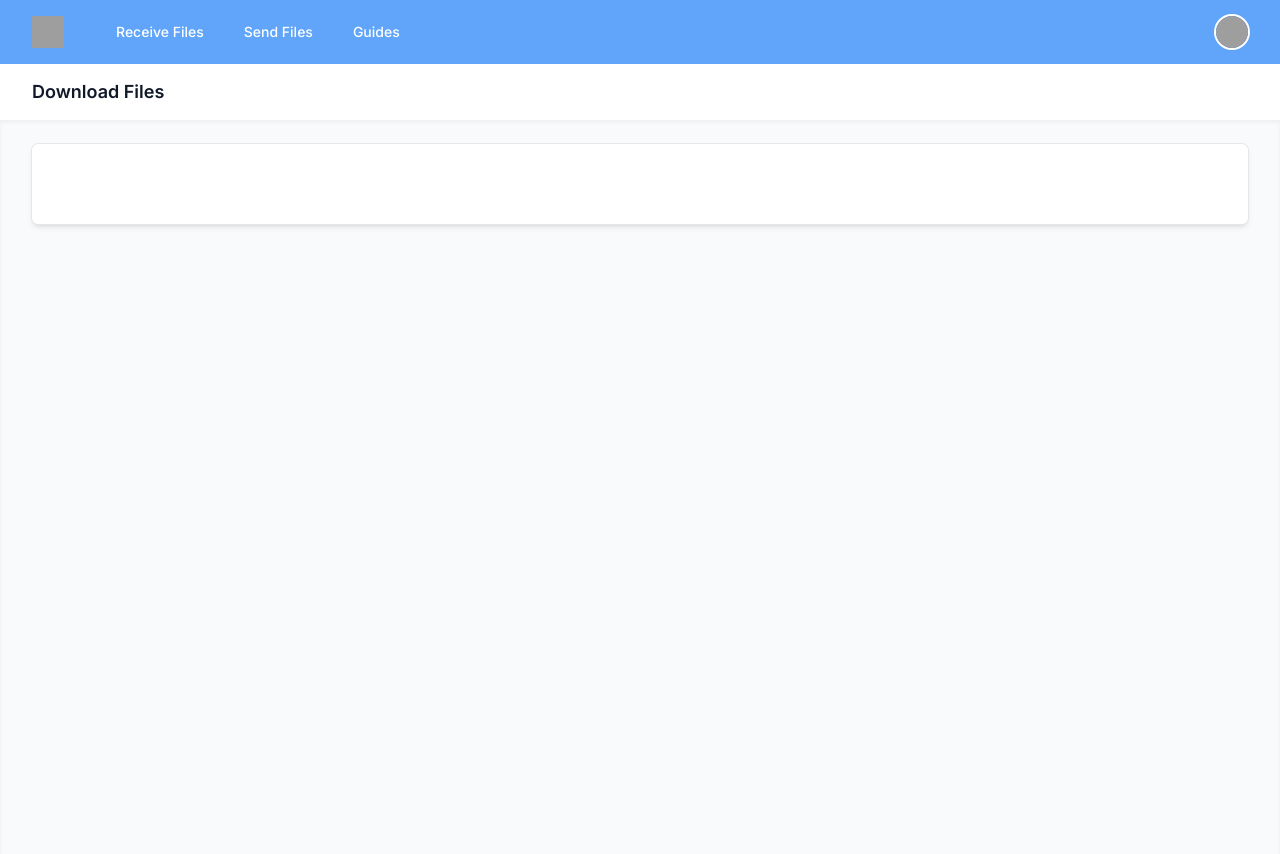
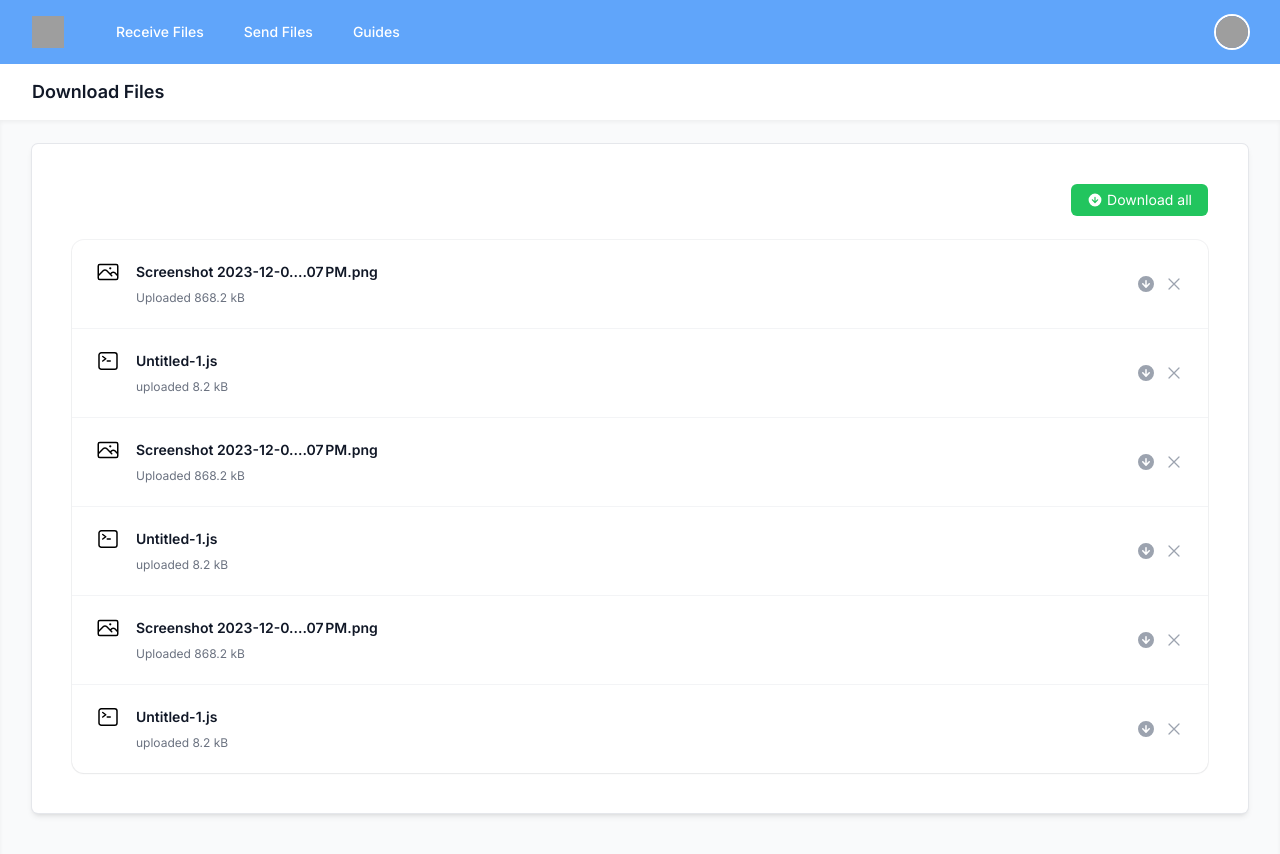
Before and after one commit to paulchinnam/fileinbox-redesign, a Next.js app: page /dashboard/download in a window 1280 px wide. Shown: the top 854 px of the page. Built offline with nearby package versions, Linux system fonts and the light colour scheme; grey boxes are pictures that could not be loaded.

Commit message:
download page

```diff
--- a/src/app/dashboard/download/page.js
+++ b/src/app/dashboard/download/page.js
@@ -1,8 +1,175 @@
+import {
+  ArrowDownCircleIcon,
+  ChevronRightIcon,
+  ClipboardDocumentIcon,
+  ClipboardIcon,
+} from "@heroicons/react/20/solid";
+import {
+  PhotoIcon,
+  CommandLineIcon,
+  FolderPlusIcon,
+  XMarkIcon,
+  ArrowTopRightOnSquareIcon,
+} from "@heroicons/react/24/outline";
+
 export default function Page() {
+  const people = [
+    {
+      name: "Screenshot 2023-12-0....07 PM.png",
+      email: "Uploaded 868.2 kB",
+      role: "fi.run/_8qw3-nO",
+      imageUrl: "PhotoIcon",
+      href: "#",
+      lastSeen: "3h ago",
+      lastSeenDateTime: "2023-01-23T13:23Z",
+      id: 1,
+    },
+    {
+      name: "Untitled-1.js",
+      email: "uploaded 8.2 kB",
+      role: "fi.run/_8qw3-nO",
+      imageUrl: "CommandLineIcon",
+      href: "#",
+      lastSeen: "3h ago",
+      lastSeenDateTime: "2023-01-23T13:23Z",
+      id: 2,
+    },
+    {
+      name: "Screenshot 2023-12-0....07 PM.png",
+      email: "Uploaded 868.2 kB",
+      role: "fi.run/_8qw3-nO",
+      imageUrl: "PhotoIcon",
+      href: "#",
+      lastSeen: "3h ago",
+      lastSeenDateTime: "2023-01-23T13:23Z",
+      id: 1,
+    },
+    {
+      name: "Untitled-1.js",
+      email: "uploaded 8.2 kB",
+      role: "fi.run/_8qw3-nO",
+      imageUrl: "CommandLineIcon",
+      href: "#",
+      lastSeen: "3h ago",
+      lastSeenDateTime: "2023-01-23T13:23Z",
+      id: 1,
+    },
+    {
+      name: "Screenshot 2023-12-0....07 PM.png",
+      email: "Uploaded 868.2 kB",
+      role: "fi.run/_8qw3-nO",
+      imageUrl: "PhotoIcon",
+      href: "#",
+      lastSeen: "3h ago",
+      lastSeenDateTime: "2023-01-23T13:23Z",
+      id: 2,
+    },
+    {
+      name: "Untitled-1.js",
+      email: "uploaded 8.2 kB",
+      role: "fi.run/_8qw3-nO",
+      imageUrl: "CommandLineIcon",
+      href: "#",
+      lastSeen: "3h ago",
+      lastSeenDateTime: "2023-01-23T13:23Z",
+      id: 2,
+    },
+  ];
+
+  function getIconForFile(fileName) {
+    const extension = fileName.split(".").pop();
+    switch (extension) {
+      case "png":
+      case "jpg":
+      case "jpeg":
+        return PhotoIcon;
+      case "js":
+      case "jsx":
+        return CommandLineIcon;
+      // Add more cases for different file types
+      default:
+        return FolderPlusIcon; // default icon
+    }
+  }
+
   return (
     <>
       <div className="h-screen">
-        <main className="bg-white shadow-md ring-1 ring-gray-200 p-10 rounded-md"></main>
+        <main className="bg-white shadow-md ring-1 ring-gray-200 p-10 rounded-md">
+          <div className="w-full flex justify-end mb-6">
+            <button className="rounded-md flex items-center gap-1 text-white bg-green-500 px-4 py-1.5 hover:bg-green-600">
+              <ArrowDownCircleIcon className="h-4 w-4" />
+              <p className="text-sm">Download all</p>
+            </button>
+          </div>
+          <ul
+            role="list"
+            className="divide-y divide-gray-100 overflow-hidden bg-white shadow-sm ring-1 ring-gray-900/5 sm:rounded-xl"
+          >
+            {people.map((person) => {
+              const IconComponent = getIconForFile(person.name);
+              return (
+                <li
+                  key={person.email}
+                  className={`relative flex justify-between gap-x-6 px-4 py-5 hover:bg-gray-50 sm:px-6`}
+                >
+                  <div className="flex min-w-0 gap-x-4">
+                    <IconComponent className="h-6 w-6" />
+                    <div className="min-w-0 flex-auto">
+                      <p className="text-sm font-semibold leading-6 text-gray-900">
+                        <a href={person.href}>
+                          <span className="absolute inset-x-0 -top-px bottom-0" />
+                          {person.name}
+                        </a>
+                      </p>
+                      <p className="mt-1 flex text-xs leading-5 text-gray-500">
+                        <a
+                          href={`mailto:${person.email}`}
+                          className="relative truncate hover:underline"
+                        >
+                          {person.email}
+                        </a>
+                      </p>
+                    </div>
+                  </div>
+                  <div className="flex shrink-0 items-center gap-x-4">
+                    {/* <div className="hidden sm:flex sm:flex-col sm:items-end">
+                    <p className="text-sm leading-6 text-gray-900">
+                      {person.role}
+                    </p>
+                    {person.lastSeen ? (
+                      <p className="mt-1 text-xs leading-5 text-gray-500">
+                        Last seen{" "}
+                        <time dateTime={person.lastSeenDateTime}>
+                          {person.lastSeen}
+                        </time>
+                      </p>
+                    ) : (
+                      <div className="mt-1 flex items-center gap-x-1.5">
+                        <div className="flex-none rounded-full bg-emerald-500/20 p-1">
+                          <div className="h-1.5 w-1.5 rounded-full bg-emerald-500" />
+                        </div>
+                        <p className="text-xs leading-5 text-gray-500">
+                          Online
+                        </p>
+                      </div>
+                    )}
+                  </div> */}
+
+                    <div className="flex items-center gap-2">
+                      {/* <p className="text-sm text-gray-400">remove</p> */}
+                      <ArrowDownCircleIcon className="h-5 w-5 text-gray-400" />
+                      <XMarkIcon
+                        className="h-5 w-5 flex-none text-gray-400"
+                        aria-hidden="true"
+                      />
+                    </div>
+                  </div>
+                </li>
+              );
+            })}
+          </ul>
+        </main>
       </div>
     </>
   );
```
